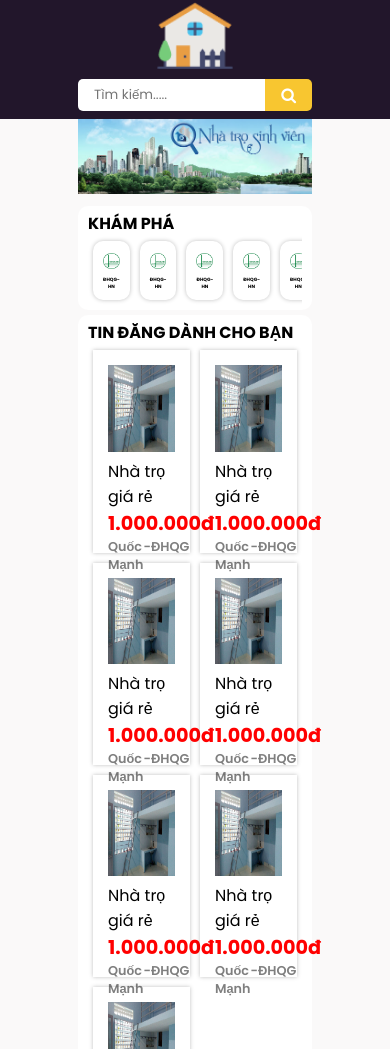
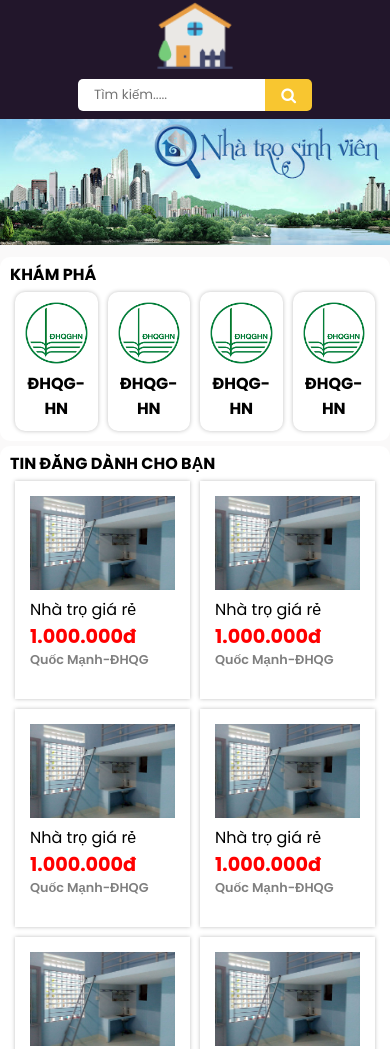
Before and after one commit to manhkun/web-project, a plain HTML site: page index.html in a window 390 px wide. Shown: the top 1049 px of the page. Drawn offline with Linux system fonts and the light colour scheme.

Commit message:
fix index responsive

```diff
--- a/css/styles.css
+++ b/css/styles.css
@@ -149,12 +149,11 @@ form {
 .title-discovery {
   text-transform: uppercase;
   font-weight: 700;
-  font-size: 1.2vw;
+  font-size: 1.2rem;
 }
 
 .card-container {
   display: flex;
-  overflow: hidden;
 }
 
 .card-container::-webkit-scrollbar {
@@ -162,9 +161,10 @@ form {
 }
 
 .card-item {
-  display: inline-block;
   box-shadow: 0px 0px 4px rgba(0, 0, 0, 0.25);
   text-align: center;
+  width: 25%;
+  overflow: hidden;
   border-radius: 10px;
   padding: 10px;
   margin: 5px;
@@ -177,7 +177,7 @@ form {
 .card-item .uni-name {
   text-transform: uppercase;
   font-weight: 700;
-  font-size: 1.2vw;
+  font-size: 1rem;
 }
 
 .card-item:hover {
@@ -195,7 +195,7 @@ form {
 .list-rent .title-rent {
   text-transform: uppercase;
   font-weight: 700;
-  font-size: 1.2vw;
+  font-size: 1.2rem;
 }
 
 .list-rent .rent-grid-container {
@@ -216,18 +216,19 @@ form {
 }
 
 .title-product {
-  font-size: 1vw;
+  font-size: 1rem;
 }
 
 .price-product {
-  font-size: 1.3vw;
+  font-size: 1.2rem;
   font-weight: 700;
   color: red;
 }
 
 .info {
   display: flex;
-  font-size: 0.8vw;
+  font-size: 0.7rem;
+  overflow: hidden;
   opacity: 0.5;
   font-weight: 600;
 }
@@ -238,6 +239,11 @@ form {
 }
 
 @media only screen and (max-width: 1000px) {
+  .index {
+    max-width: 600px;
+    margin: 0 auto;
+    padding: unset;
+  }
   nav ul {
     display: none;
   }
@@ -260,19 +266,16 @@ form {
       display: none;
   }
 
-  .index {
-    padding: auto;
-  }
-
   .list-rent .rent-grid-container {
     display: grid;
     grid-template-columns: 33.3% 33.3% 33.3%;
   }
 }
 
-@media only screen and (max-width: 730px) {
-    main {
-        padding: 0;
+@media only screen and (max-width: 600px) {
+    .index {
+        padding: unset;
+        margin: auto;
     }
 
     .banner img {
--- a/index.html
+++ b/index.html
@@ -51,10 +51,6 @@
         <section class="navigation">
             <div class="title-discovery">Khám phá</div>
             <div class="card-container">
-                <div class="card-item">
-                    <img src="./assets/image/logoDHQG.png" alt="">
-                    <div class="uni-name">đhqg-hn</div>
-                </div>
                 <div class="card-item">
                     <img src="./assets/image/logoDHQG.png" alt="">
                     <div class="uni-name">đhqg-hn</div>
```
